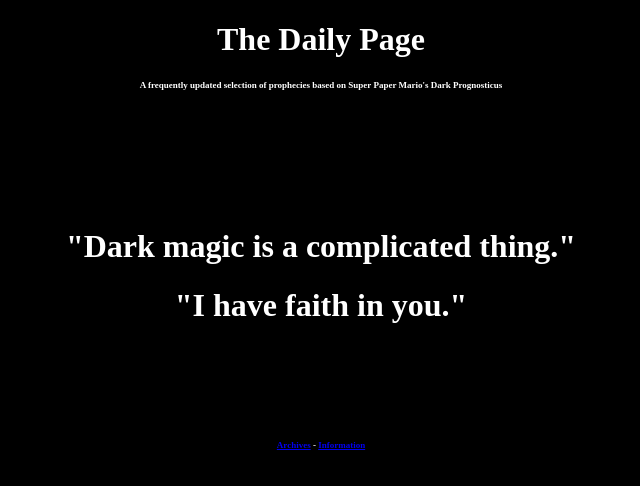
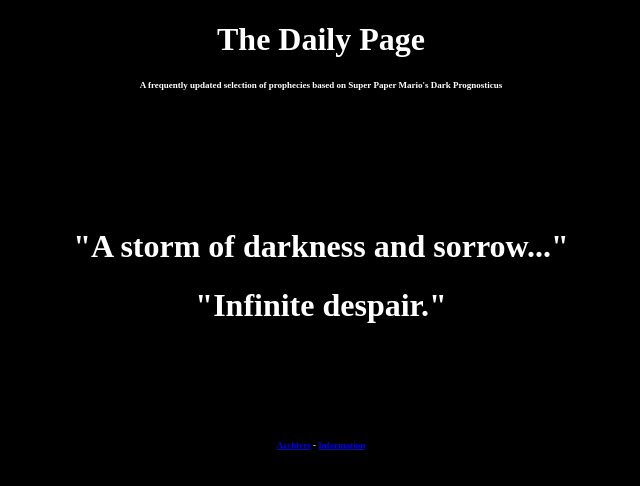
Before and after one commit to KoopaKid82/dark-prognosticus, a plain HTML site: page index.html in a window 1280 px wide. Shown: the whole page, without its empty margins (319-959 px from the left). Drawn offline with Linux system fonts and the light colour scheme; files whose address does not match are found by name; a web font is replaced by a local one.

Commit message:
Update index.html

```diff
--- a/index.html
+++ b/index.html
@@ -15,8 +15,8 @@
 <h2>	A frequently updated selection of prophecies based on Super Paper Mario's Dark Prognosticus</h2>
 <h1>&nbsp;</h1>
 <h1>&nbsp;</h1>
-<h1>&quot;Dark magic is a complicated thing."</h1>
-<h1>"I have faith in you.&quot;</h1>
+<h1>&quot;A storm of darkness and sorrow..."</h1>
+<h1>"Infinite despair.&quot;</h1>
 	<h2>&nbsp;</h2>
 	<h2>&nbsp;</h2>
 <p>&nbsp;</p>
```
